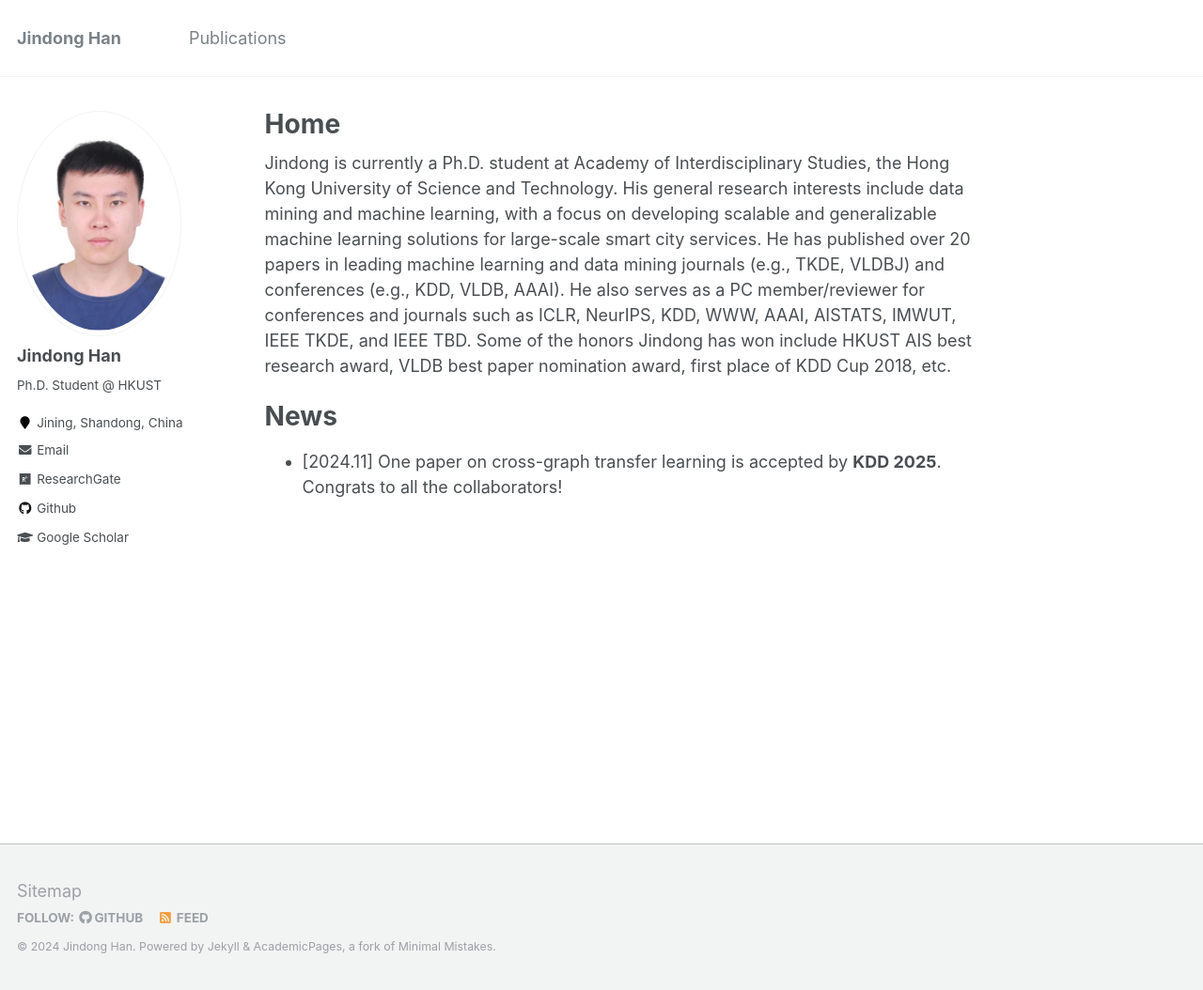
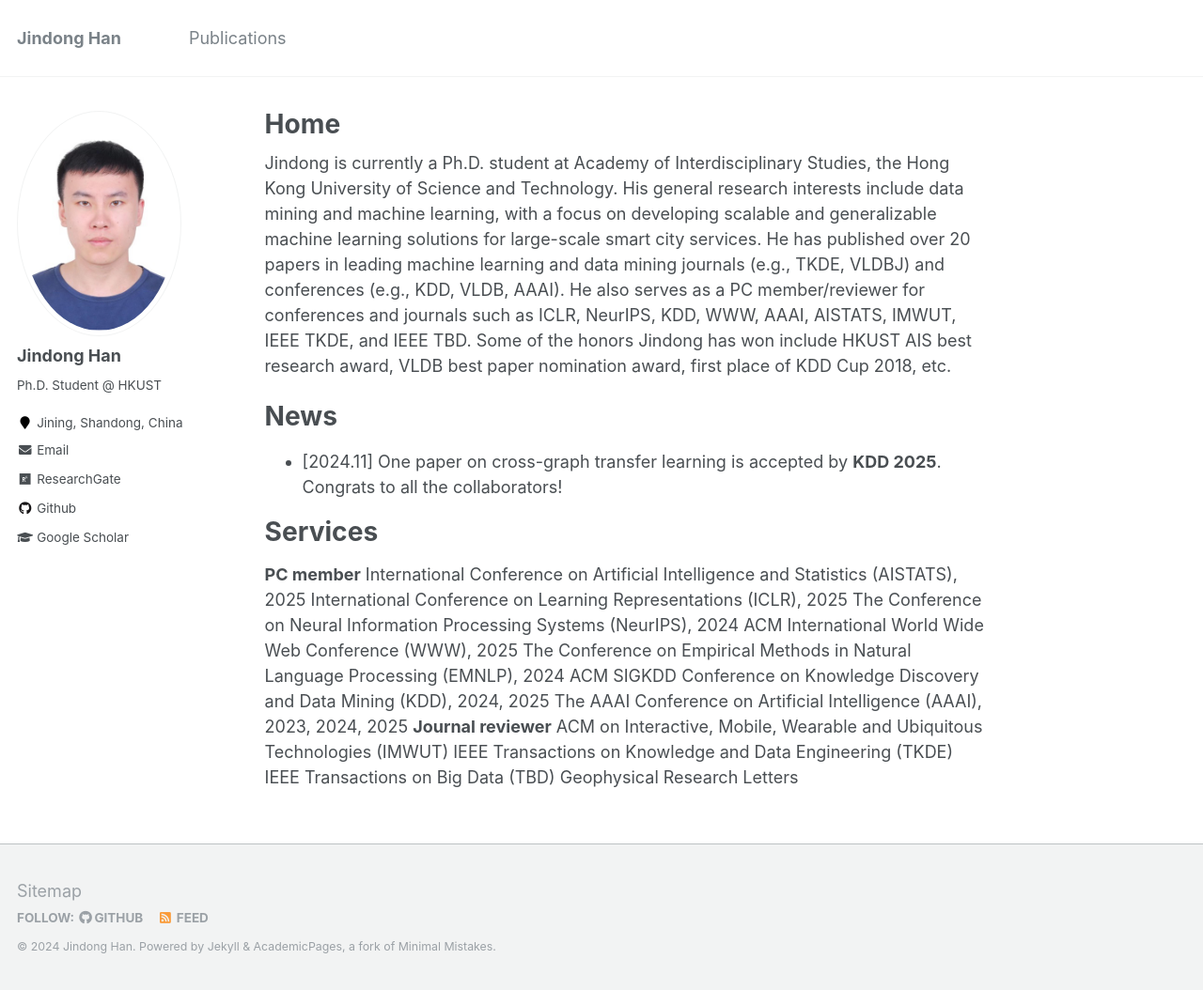
Before and after one commit to jhanao-hkust/jhanao-hkust.github.io, a Jekyll site: the page built from _pages/about.md, in a window 1280 px wide and 1054 px high. Shown: the whole window at 94% size. Built offline with Jekyll 4.4.1, drawn with Linux system fonts in a browser that asks for light colours.

Commit message:
Update about.md

```diff
--- a/_pages/about.md
+++ b/_pages/about.md
@@ -13,3 +13,18 @@ Jindong is currently a Ph.D. student at Academy of Interdisciplinary Studies, th
 # News
 
 - \[2024.11\] One paper on cross-graph transfer learning is accepted by **KDD 2025**. Congrats to all the collaborators!
+
+# Services
+**PC member**
+International Conference on Artificial Intelligence and Statistics (AISTATS), 2025
+International Conference on Learning Representations (ICLR), 2025
+The Conference on Neural Information Processing Systems (NeurIPS), 2024
+ACM International World Wide Web Conference (WWW), 2025
+The Conference on Empirical Methods in Natural Language Processing (EMNLP), 2024
+ACM SIGKDD Conference on Knowledge Discovery and Data Mining (KDD), 2024, 2025
+The AAAI Conference on Artificial Intelligence (AAAI), 2023, 2024, 2025
+**Journal reviewer**
+ACM on Interactive, Mobile, Wearable and Ubiquitous Technologies (IMWUT)
+IEEE Transactions on Knowledge and Data Engineering (TKDE)
+IEEE Transactions on Big Data (TBD)
+Geophysical Research Letters
```
